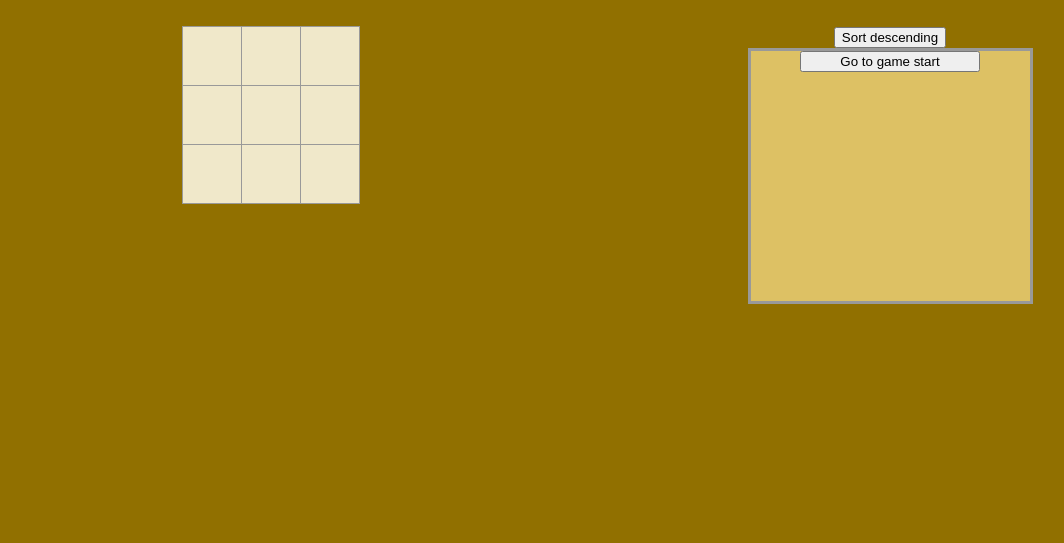
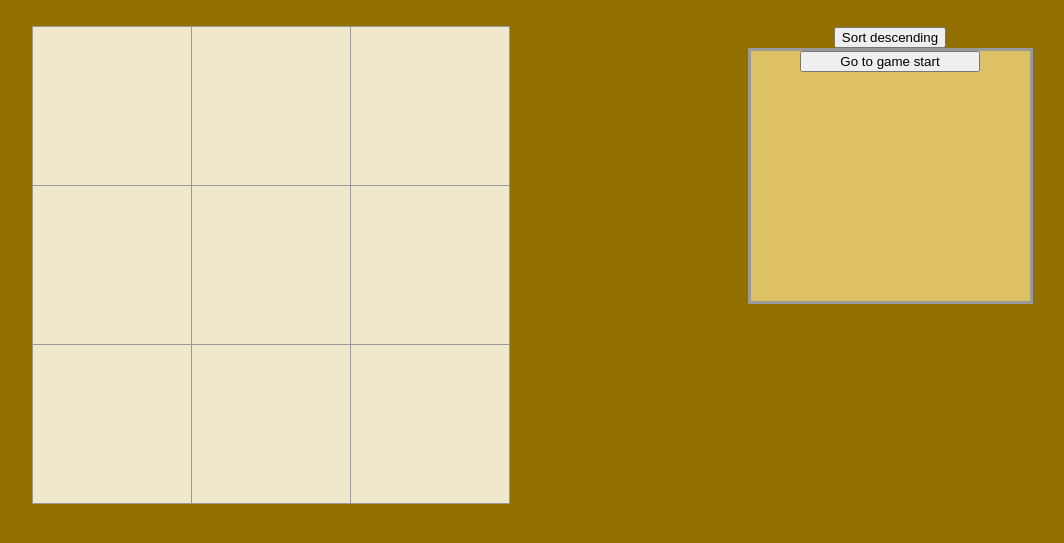
Before and after one commit to jjflickinger/tic-tac-toe, a React app: page / in a window 1280 px wide. Shown: the part 65-608 px from the top of the page, without its empty margins (184-1248 px from the left). Built offline with nearby package versions, Linux system fonts and the light colour scheme.

Commit message:
Update index.css
made the board bigger

```diff
--- a/src/index.css
+++ b/src/index.css
@@ -21,15 +21,15 @@ ol, ul {
   background: #f0e8ca;
   border: 1px solid #999;
   float: left;
-  font-size: 40px;
+  font-size: 140px;
   font-weight: bold;
-  height: 60px;
-  line-height: 60px;
+  height: 160px;
+  line-height: 160px;
   margin-right: -1px;
   margin-top: -1px;
   padding: 0;
   text-align: center;
-  width: 60px;
+  width: 160px;
 }
 
 .square:focus {
```
